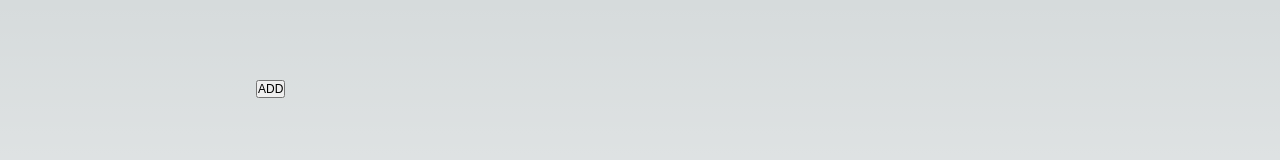
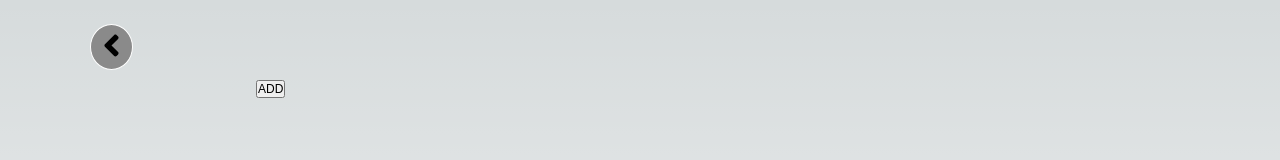
Before and after one commit to Mikael-Leger/mono-stock, a Next.js app: page /products in a window 1280 px wide. Shown: the top 160 px of the page. Built offline with nearby package versions, Linux system fonts and the light colour scheme.

Commit message:
better interface

```diff
--- /dev/null
+++ b/src/components/back-button/back-button.js
@@ -0,0 +1,18 @@
+import Button from "../button/button";
+import { useRouter } from 'next/router';
+import { FaAngleLeft } from "react-icons/fa";
+import "./back-button.scss"
+
+export default function BackButton(props) {
+  const router = useRouter();
+
+  const goBack = () => {
+    router.back()
+  }
+
+  return (
+    <div className='back-button'>
+      <Button onClick={goBack} icon={<FaAngleLeft className='icon-medium' />} circle />
+    </div>
+  );
+}
--- /dev/null
+++ b/src/components/back-button/back-button.scss
@@ -0,0 +1,5 @@
+.back-button {
+  position: absolute;
+  left: 7vw;
+  top: 3vh
+}
--- a/src/components/button/button.js
+++ b/src/components/button/button.js
@@ -1,11 +1,8 @@
-import React, { useState, useRef, useEffect  } from 'react';
 import "./button.scss"
-
-import { FaRegSave } from "react-icons/fa";
 
 export default function Button(props) {
   return (
-    <div className={"button color-" + props.color}>
+    <div className={"button color-" + (props.color || 0) + ((props.circle) ? " circle" : "")}>
       <button onClick={props.onClick}>
         { props.icon }
       </button>
--- a/src/components/button/button.scss
+++ b/src/components/button/button.scss
@@ -3,13 +3,18 @@
     border: 1px solid white;
     padding: 3px;
     color: black;
+    background-color: rgb(138, 138, 138);
+  }
+
+  &.circle button {
+    border-radius: 50%;
   }
 
   &.color {
-    &-0 button {
+    &-1 button {
       background-color: lightblue;
     }
-    &-1 button {
+    &-2 button {
       background-color: lightgreen;
     }
   }
--- a/src/components/product-item/product-item.js
+++ b/src/components/product-item/product-item.js
@@ -9,11 +9,18 @@ export default function ProductItem(props) {
   const goToProduct = () => {
     router.push('/products/' + props.product.id);
   }
+
+  const showProductPhoto = () => {
+    if (props.product.photo) {
+      return <Image src={props.product.photo} width={70} height={70} alt="Product photo" />;
+    }
+    return <div className="photo-empty"><FaRegFileImage className="icon-medium" /></div>;
+  }
+
   return (
     <div className="product-item" onClick={goToProduct}>
       <div className="product-item-photo">
-        <div className="photo-empty"><FaRegFileImage className="icon-medium" /></div>
-        {/* <Image src={props.photo} width={70} height={70} alt="Product photo" /> */}
+        { showProductPhoto() }
       </div>
       <div className="product-item-text">
         <div className="product-item-text-name">
--- a/src/components/text-edit/text-edit.scss
+++ b/src/components/text-edit/text-edit.scss
@@ -16,10 +16,10 @@
     }
   }
   &.color {
-    &-0 .title {
+    &-1 .title {
       background-color: lightblue;
     }
-    &-1 .title {
+    &-2 .title {
       background-color: lightgreen;
     }
   }
--- a/src/pages/_app.js
+++ b/src/pages/_app.js
@@ -1,6 +1,7 @@
 import Link from 'next/link';
 import '../app/globals.css';
 import React from 'react';
+import BackButton from '@/components/back-button/back-button';
 
 function MyApp({ Component, pageProps }) {
   return (
@@ -16,6 +17,7 @@ function MyApp({ Component, pageProps }) {
           <Link href="/products/0001">0001</Link>
         </li>
       </ul> */}
+      <BackButton />
       <div className="page-container">
         <Component {...pageProps} />
       </div>
--- a/src/pages/products/[id].js
+++ b/src/pages/products/[id].js
@@ -24,6 +24,8 @@ export default function ProductPage() {
   }
 
   return (
-    <Product product={product} />
+    <div className="product-page">
+      <Product product={product} />
+    </div>
   );
 }
```
Also changed, not shown: src/components/product/product.js (+3 -6 lines).
